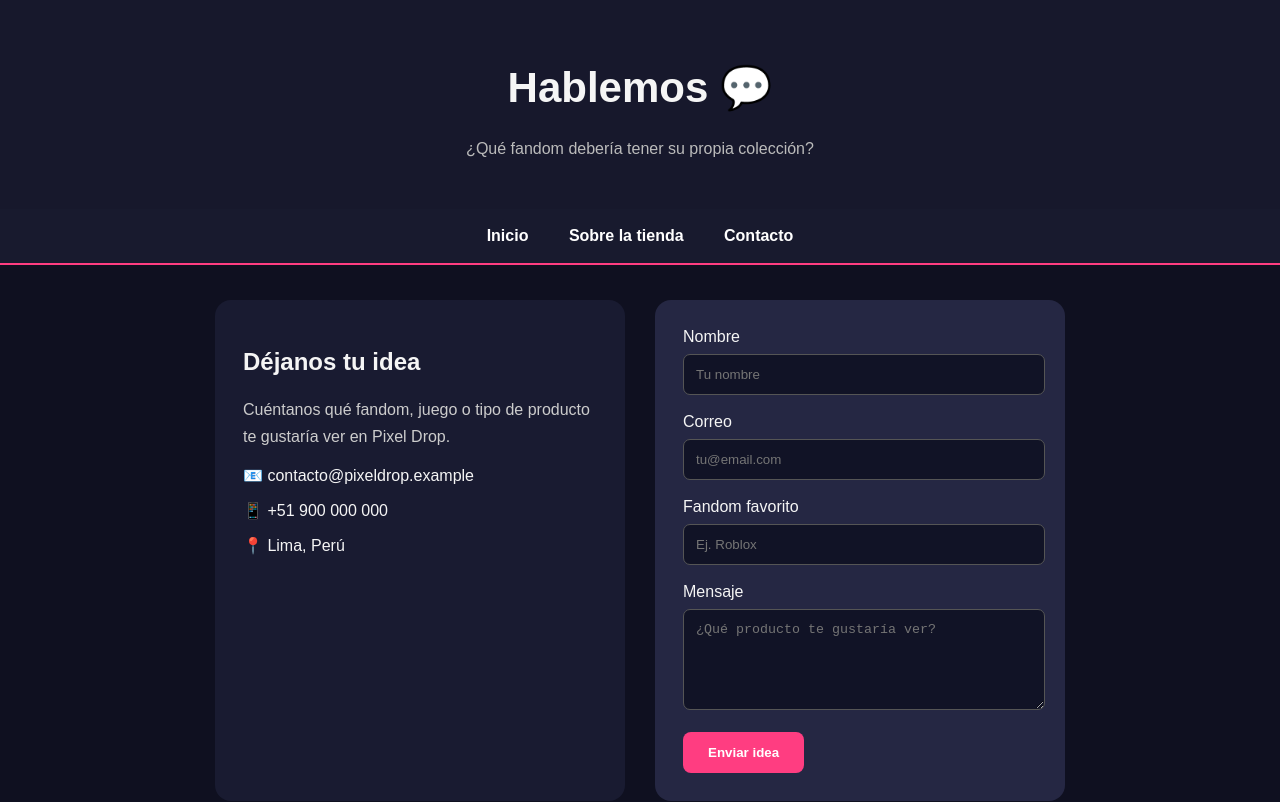
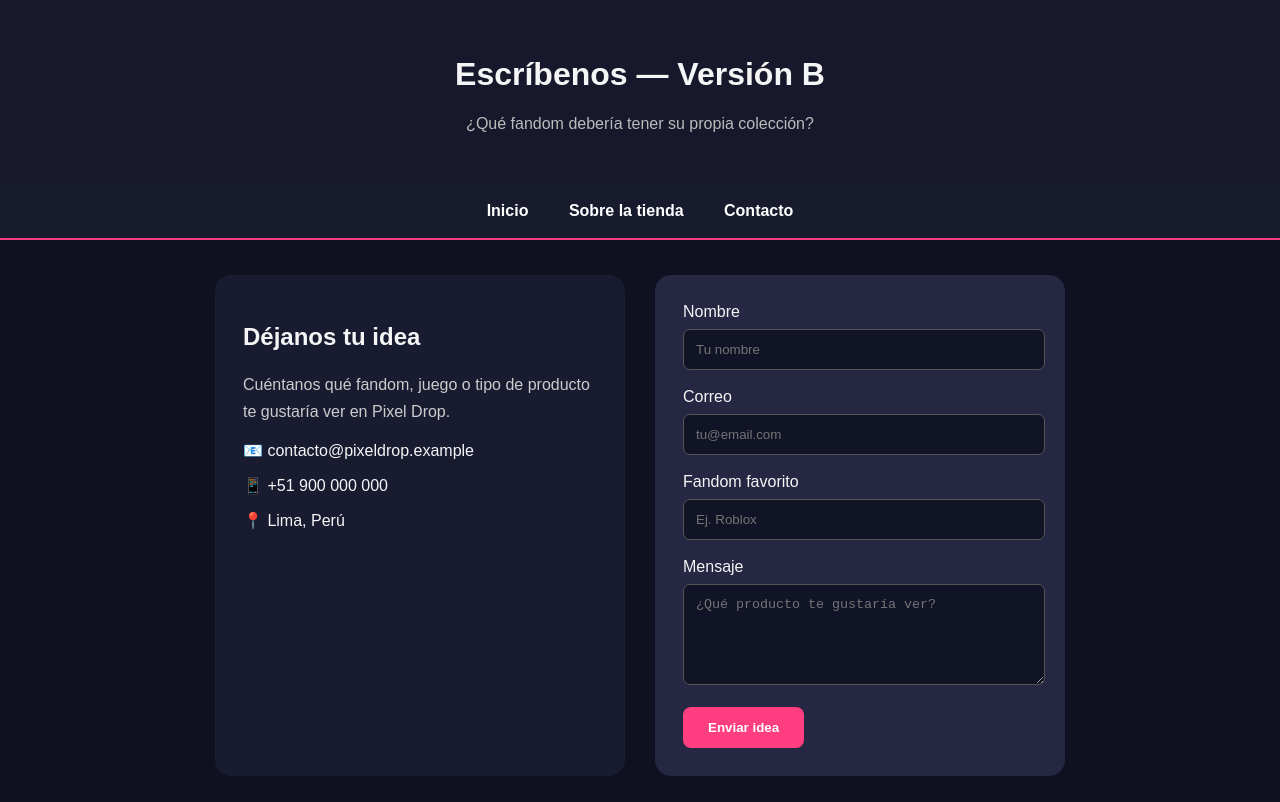
Before and after one commit to Michi-leon/lab-git-sem02, a plain HTML site: page contact.html in a window 1280 px wide. Shown: the top 802 px of the page. Drawn offline with Linux system fonts and the light colour scheme.

Commit message:
cambio: título de contacto versión B

```diff
--- a/contact.html
+++ b/contact.html
@@ -11,7 +11,7 @@ background: #0f1020;
 color: #f5f5f5;
 ">
 <header style="padding:35px;text-align:center;background:#17182c;">
-  <h1 style="font-size:42px;">Hablemos 💬</h1>
+  <h1>Escríbenos — Versión B</h1>
   <p style="color:#bbb;">¿Qué fandom debería tener su propia colección?</p>
 </header>
 
```
